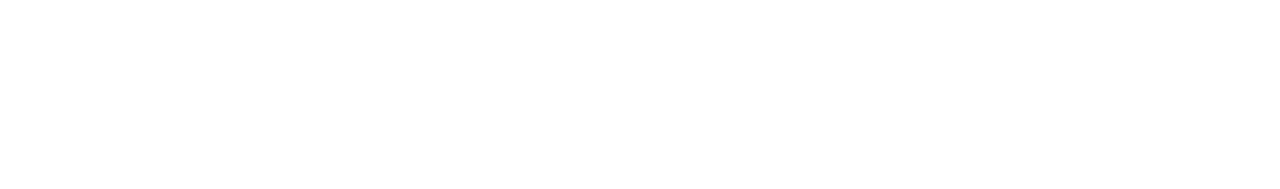
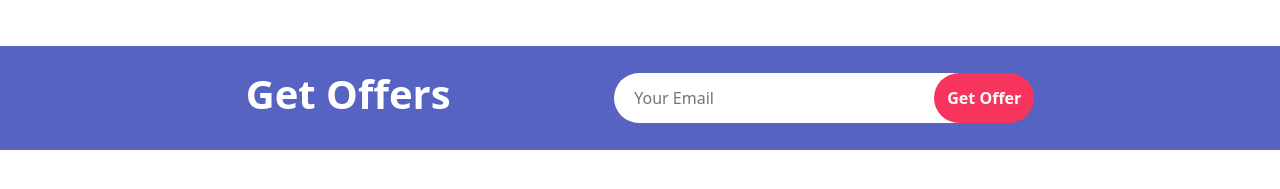
Before and after one commit to hamunna/hm-healthcare, a React (Create React App) app: page / in a window 1280 px wide. Shown: the part 3320-3509 px from the top of the page. Before the commit the page ends 3318 px from the top, so only its background shows below. Built offline with nearby package versions, Linux system fonts and the light colour scheme.

Commit message:
Get Offers Section Completed

```diff
--- a/src/Pages/HomePage/Doctors/Doctors.js
+++ b/src/Pages/HomePage/Doctors/Doctors.js
@@ -12,7 +12,7 @@
 	}, []);
 
 	return (
-		<div>
+		<div className="my-5">
 			<Container>
 				<div className="text-center my-5">
 					<h2 className="theme-primary-text text-uppercase fw-bold">Our Best Doctor</h2>
--- /dev/null
+++ b/src/Pages/HomePage/GetOffers/GetOffers.css
@@ -0,0 +1,22 @@
+#get-offers-filed {
+	display: flex;
+}
+
+#get-offers-filed input, #get-offers-filed button {
+	width: 400px;
+	height: 50px;
+	border: none;
+	outline: none;
+	padding-left: 20px;
+	border-radius: 60px;
+}
+
+#get-offers-filed button {
+	width: 100px;
+	background-color: #f7355c;
+	color: #fff;
+	font-weight: 600;
+	margin-left: -80px;
+	border-radius: 60px;
+	padding: 0;
+}
--- a/src/Pages/HomePage/GetOffers/GetOffers.js
+++ b/src/Pages/HomePage/GetOffers/GetOffers.js
@@ -0,0 +1,24 @@
+import React from 'react';
+import { Container } from 'react-bootstrap';
+import './GetOffers.css';
+
+const GetOffers = () => {
+	return (
+		<div className="theme-primary-bg my-5 py-4">
+			<Container>
+				<div className="d-flex align-items-center justify-content-evenly">
+					<div>
+						<h3 className="fs-1 fw-bolder text-white">Get Offers</h3>
+					</div>
+
+					<div id="get-offers-filed">
+						<input type="email" name="get-offers" id="get-offers" placeholder="Your Email" />
+						<button className="btn-pill">Get Offer</button>
+					</div>
+				</div>
+			</Container>
+		</div>
+	);
+};
+
+export default GetOffers;
--- a/src/Pages/HomePage/Home/Home.js
+++ b/src/Pages/HomePage/Home/Home.js
@@ -6,6 +6,7 @@
 import slider3 from '../../../images/banners/slider-3.jpg';
 import About from '../About/About';
 import Doctors from '../Doctors/Doctors';
+import GetOffers from '../GetOffers/GetOffers';
 import HealthcareBanner from '../HealthcareBanner/HealthcareBanner';
 import Services from '../Services/Services';
 
@@ -74,6 +75,9 @@
 
 			{/* Best Doctors Sectio */}
 			<Doctors></Doctors>
+
+			{/* Get Offers Section */}
+			<GetOffers></GetOffers>
 		</main>
 	);
 };
```
